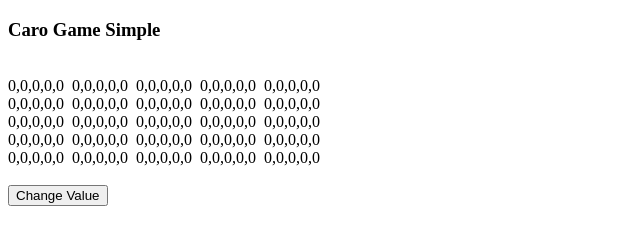
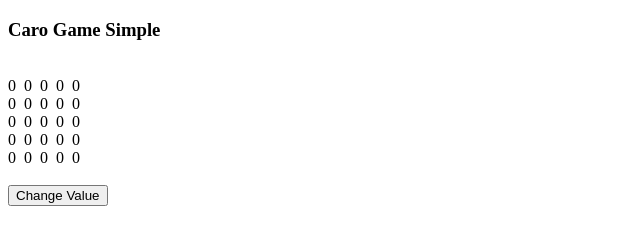
Before and after one commit to minhduc22799/Array, a plain HTML site: page caro.html in a window 1280 px wide. Shown: the whole page, without its empty margins (0-640 px from the left). Drawn offline with Linux system fonts and the light colour scheme.

Commit message:
commit thuc hanh Ban co caro

```diff
--- a/caro.html
+++ b/caro.html
@@ -19,7 +19,7 @@
     for (let i =0; i < 5;i++){
         data+= "<br/>";
         for (let j = 0; j<5;j++){
-            data += board[i] + "&nbsp;&nbsp;";
+            data += board[i][j] + "&nbsp;&nbsp;";
         }
     }
     data += "<br/><br/><input type='button' value='Change Value' onclick='changeValue()'>"
```
